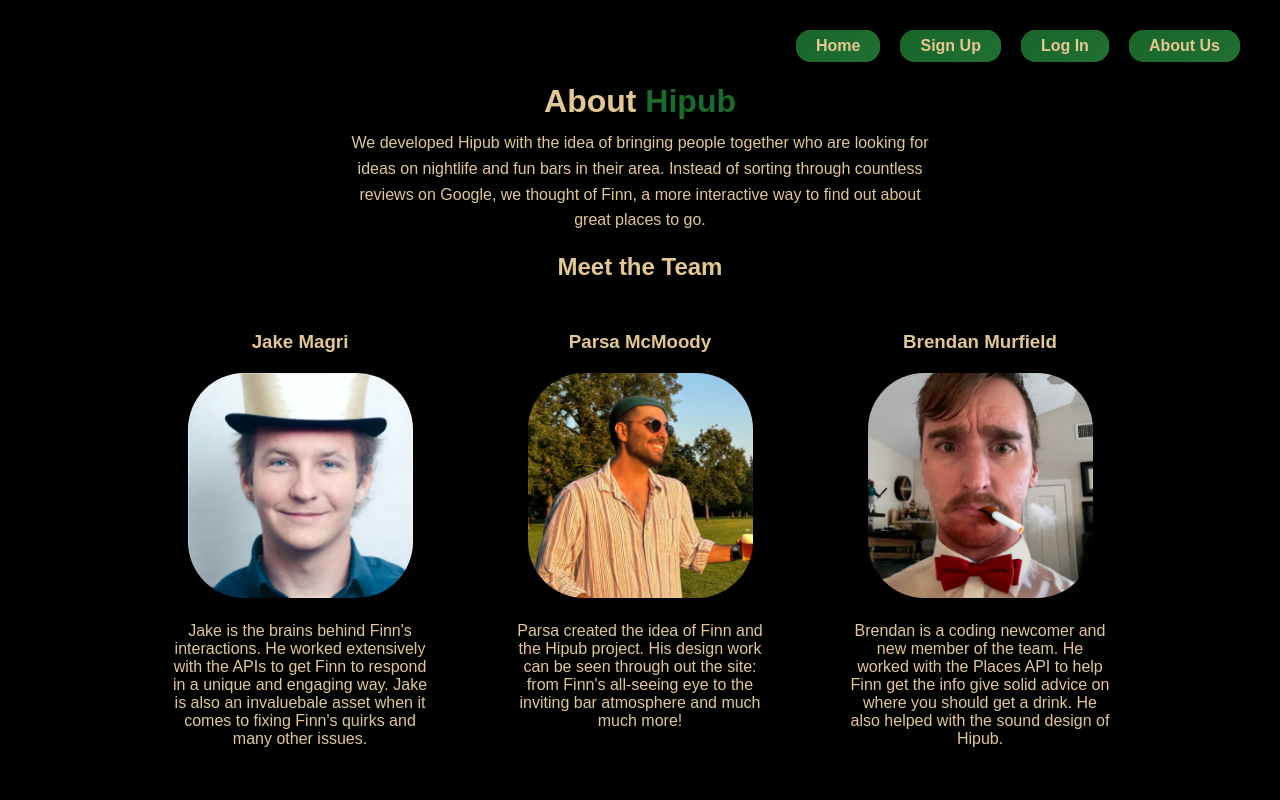
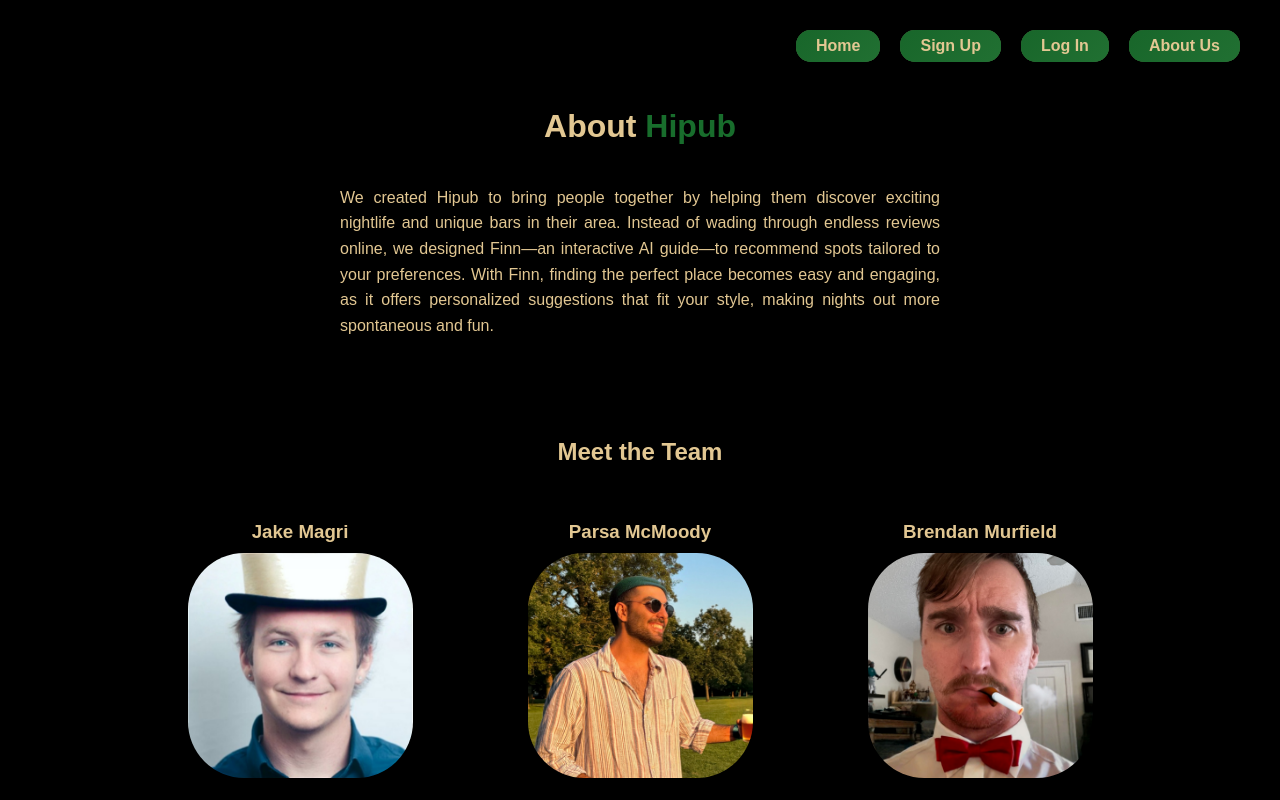
Before and after one commit to jake-magri/Hipub, a React (Vite) app in the folder client/: page /about in a window 1280 px wide. Shown: the top 800 px of the page. Built offline with nearby package versions, Linux system fonts and the light colour scheme.

Commit message:
about-page: padding polish

```diff
--- a/client/src/index.css
+++ b/client/src/index.css
@@ -359,7 +359,8 @@ span {
 
 .center {
   text-align: center;
-  padding: 20px;
+  padding: 25px 0 0 0;
+
 }
 
 .photo-container {
@@ -384,15 +385,28 @@ span {
   flex-wrap: wrap;
 }
 #aboutHeader {
-  padding-top: 200px;
+  padding-top: 400px;
+  padding-bottom: 30px;
 }
 
+#meet-team {
+  padding-top: 100px;
+  padding-bottom: 20px;
+}
 .about-text {
   max-width: 600px;
   margin: 0 auto;
   margin-top: 10px;
   line-height: 1.6;
-  text-align: center;
+  text-align: justify;
+}
+
+.text-align {
+  text-align: justify;
+}
+
+.botton-padding {
+  padding-bottom: 10px;
 }
 
 .other-work ul {
@@ -409,3 +423,7 @@ span {
 .other-work h3 {
   margin-bottom: 15px;
 }
+
+.other-work {
+  padding-top: 50px;
+}
--- a/client/src/pages/About.tsx
+++ b/client/src/pages/About.tsx
@@ -12,21 +12,18 @@ const About = () => {
         About<span> Hipub</span>
       </h1>
       <p className="about-text">
-        We developed Hipub with the idea of bringing people together who are
-        looking for ideas on nightlife and fun bars in their area. Instead of
-        sorting through countless reviews on Google, we thought of Finn, a more
-        interactive way to find out about great places to go.
+      We created Hipub to bring people together by helping them discover exciting nightlife and unique bars in their area. Instead of wading through endless reviews online, we designed Finn—an interactive AI guide—to recommend spots tailored to your preferences. With Finn, finding the perfect place becomes easy and engaging, as it offers personalized suggestions that fit your style, making nights out more spontaneous and fun.
       </p>
-      <h2 className="center">Meet the Team</h2>
+      <h2 className="center" id="meet-team">Meet the Team</h2>
       <div className="team-container">
         <div className="people">
-          <h3 className="center">Jake Magri</h3>
+          <h3 className="center botton-padding">Jake Magri</h3>
           <img
             src="/pictures/jaketop.png"
             alt="AI image of Jake in a goofy top hat"
             className="photo-container"
           />
-          <p className="center">
+          <p className="center text-align">
             Jake is the brains behind Finn's interactions. He worked extensively
             with the APIs to get Finn to respond in a unique and engaging way.
             Jake is also an invaluebale asset when it comes to fixing Finn's
@@ -34,26 +31,26 @@ const About = () => {
           </p>
         </div>
         <div className="people">
-          <h3 className="center">Parsa McMoody</h3>
+          <h3 className="center botton-padding">Parsa McMoody</h3>
           <img
             src="/pictures/parsabeer.png"
             alt="AI image of Parsa with a green hat and beer"
             className="photo-container"
           />
-          <p className="center">
+          <p className="center text-align">
             Parsa created the idea of Finn and the Hipub project. His design
             work can be seen through out the site: from Finn's all-seeing eye to
             the inviting bar atmosphere and much much more!
           </p>
         </div>
         <div className="people">
-          <h3 className="center">Brendan Murfield</h3>
+          <h3 className="center botton-padding">Brendan Murfield</h3>
           <img
             src="/pictures/brendansmoke.png"
             alt="AI image of brendan in a bowtie with cigar"
             className="photo-container"
           />
-          <p className="center">
+          <p className="center text-align">
             Brendan is a coding newcomer and new member of the team. He worked
             with the Places API to help Finn get the info give solid advice on
             where you should get a drink. He also helped with the sound design
@@ -62,7 +59,7 @@ const About = () => {
         </div>
       </div>
       <div>
-        <div className="center other-work">
+        <div className="center other-work botton-padding">
           <h3>Check out our other work</h3>
           <ul>
             <li>
@@ -90,6 +87,8 @@ const About = () => {
               </button>
             </li>
           </ul>
+          <br/>
+          <h5>&copy; Hipub 2024. All Rights Reserved.</h5>
         </div>
       </div>
     </div>
```
Also changed, not shown: client/src/pages/Footer.tsx (deleted).
